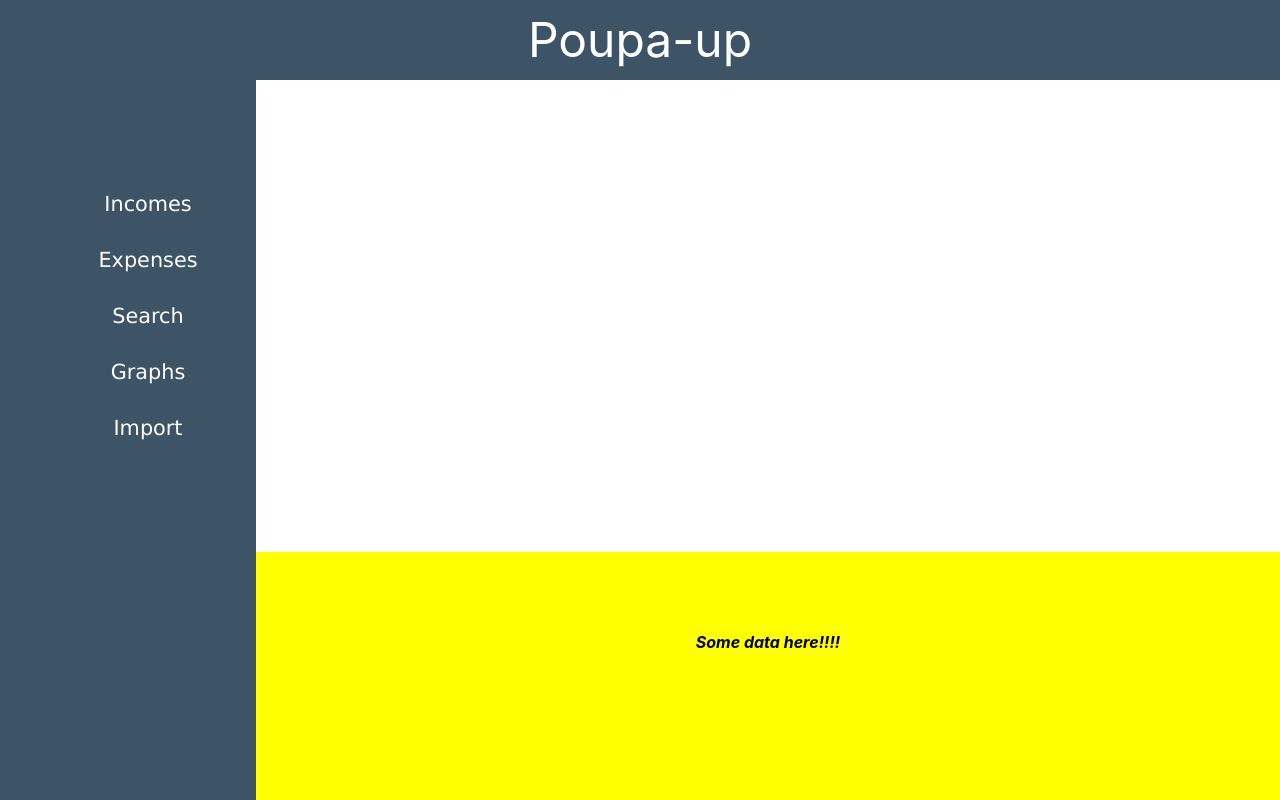
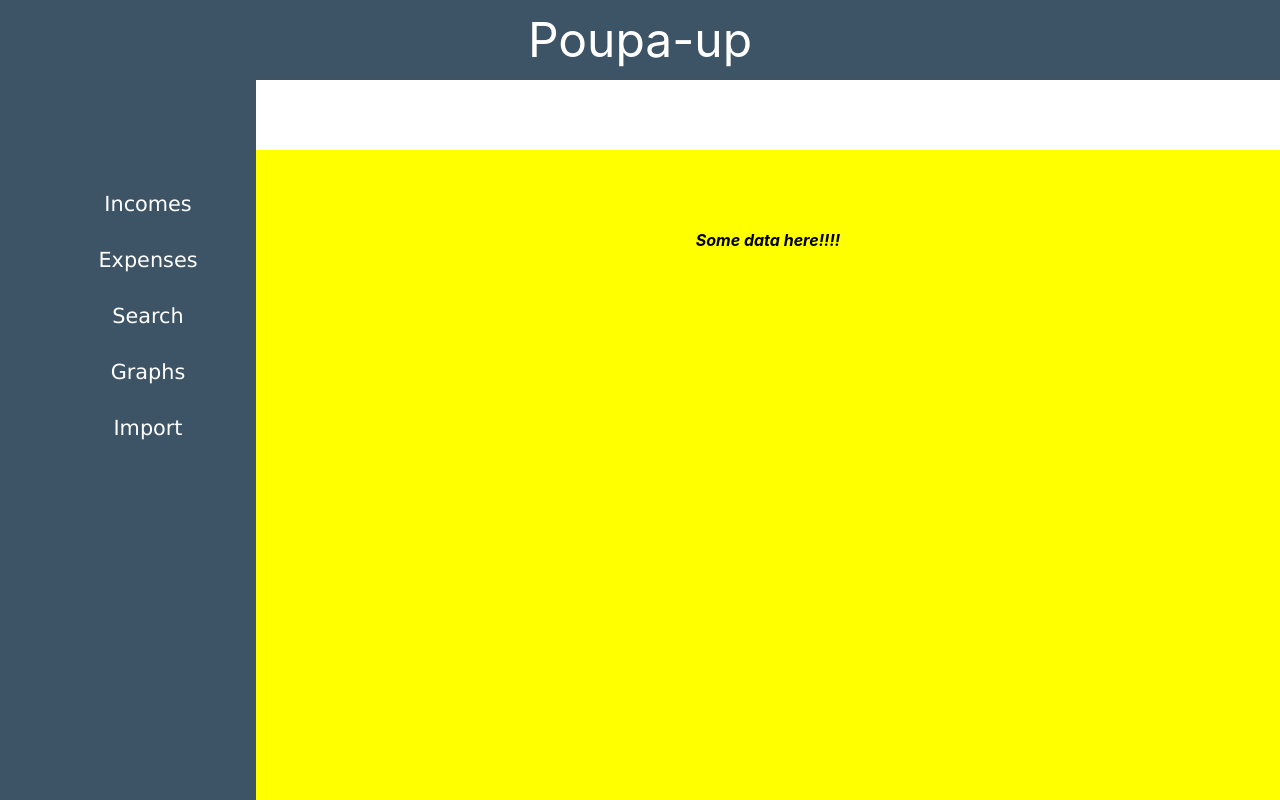
Before and after one commit to AlexandreResende/poupa-up-web, a React (Create React App) app: page /incomes in a window 1280 px wide. Shown: the top 800 px of the page. Built offline with nearby package versions, Linux system fonts and the light colour scheme.

Commit message:
style: Adjust components margin

```diff
--- a/src/App.js
+++ b/src/App.js
@@ -6,7 +6,6 @@ import './App.css';
 
 import Header from './components/header/header';
 import SideBar from './components/sideBar/side-bar';
-import ContentSection from './components/contentSection/content-section';
 
 class App extends Component {
   render() {
@@ -15,7 +14,6 @@ class App extends Component {
         <div className='relativePositioning'>
           <Header title={'Poupa-up'}></Header>
           <SideBar></SideBar>
-          {/* <ContentSection></ContentSection> */}
         </div>
       </BrowserRouter>
     );
--- a/src/components/contentSection/content-section.sc.js
+++ b/src/components/contentSection/content-section.sc.js
@@ -9,7 +9,7 @@ const ContentSection = styled.div`
 
   background-color: yellow;
 
-  margin-top: 10vh;
+  margin-top: -40.2vh;
   margin-left: 20vw;
 `;
 
--- a/src/components/listdata/list-data.sc.js
+++ b/src/components/listdata/list-data.sc.js
@@ -9,7 +9,7 @@ const ListData = styled.div`
 
   background-color: yellow;
 
-  margin-top: 10vh;
+  margin-top: -40.2vh;
   margin-left: 20vw;
 `;
 
```
